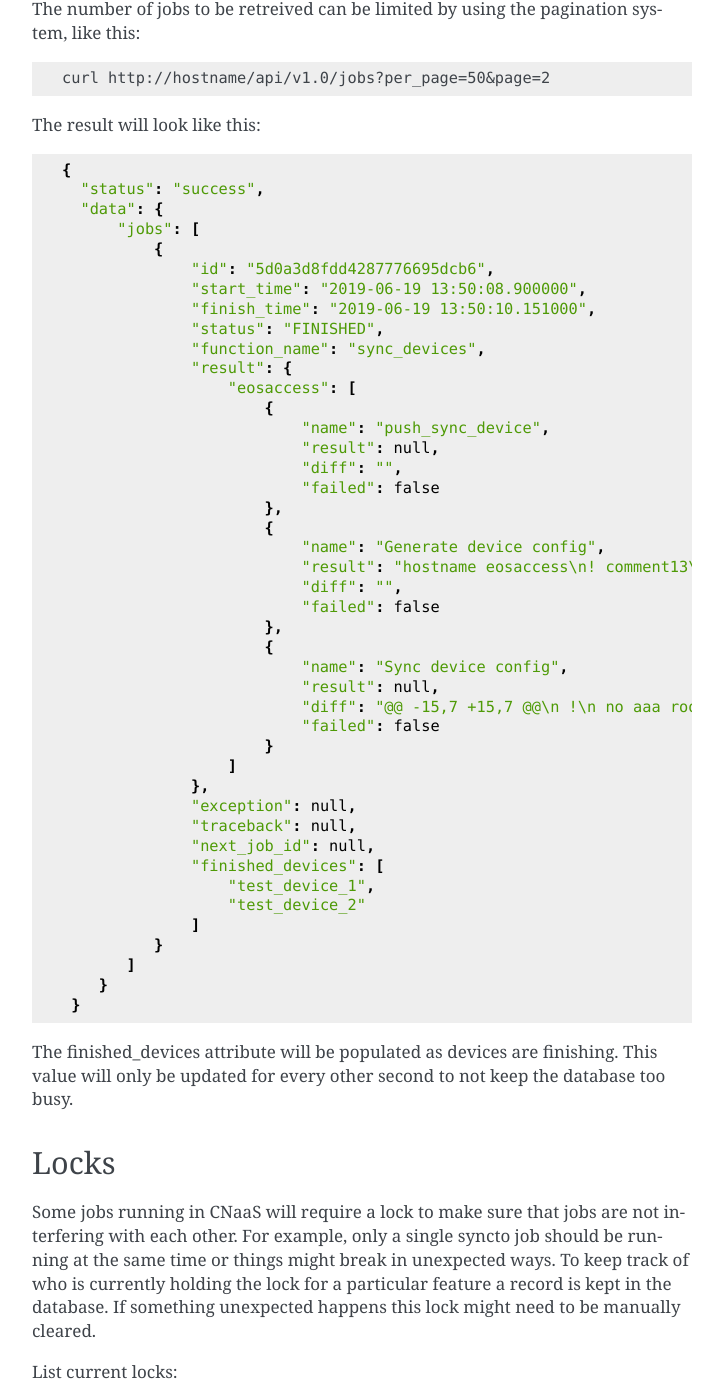
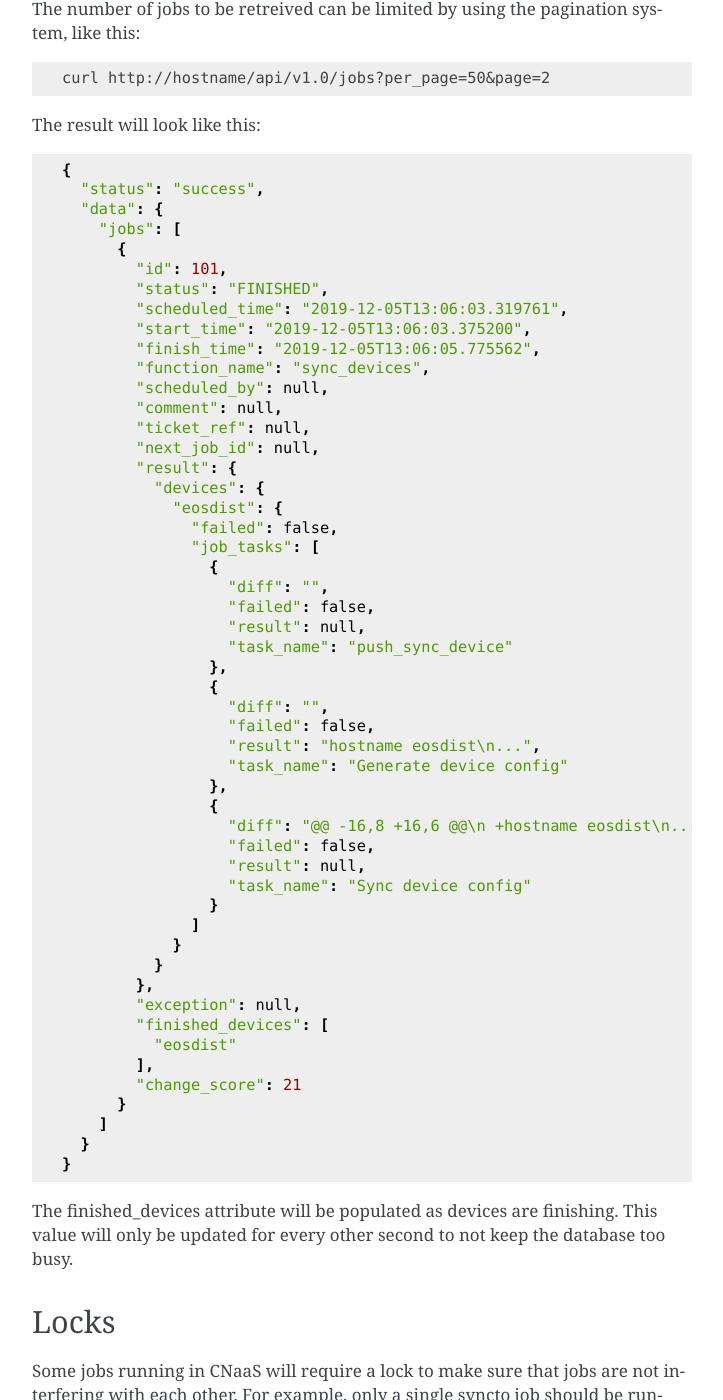
Before and after one commit to SUNET/cnaas-nms, a Sphinx documentation site: the page built from docs/apiref/jobs.rst, in a window 1280 px wide and 1400 px high, scrolled down 606 px. Shown: the whole window, without its empty margins (388-1111 px from the left). Built offline with Sphinx 7.4.7, drawn with Linux system fonts in a browser that asks for light colours.

Commit message:
Update example job output in API docs

```diff
--- a/docs/apiref/jobs.rst
+++ b/docs/apiref/jobs.rst
@@ -9,7 +9,6 @@ as a job in CNaaS-NMS. A job will always be in one of these states:
 - RUNNING: The job is currently running
 - FINISHED: The job has completed, all parts were executed but some parts might have errors
 - EXCEPTION: The job has stopped with an error/exception, all parts might not have been executed
-
 
 Jobs can only be retreived using this API, they can not be
 started. Jobs will automatically be started when using for example the
@@ -38,46 +37,54 @@ The result will look like this:
   {
     "status": "success",
     "data": {
-        "jobs": [
-            {
-                "id": "5d0a3d8fdd4287776695dcb6",
-                "start_time": "2019-06-19 13:50:08.900000",
-                "finish_time": "2019-06-19 13:50:10.151000",
-                "status": "FINISHED",
-                "function_name": "sync_devices",
-                "result": {
-                    "eosaccess": [
-                        {
-                            "name": "push_sync_device",
-                            "result": null,
-                            "diff": "",
-                            "failed": false
-                        },
-                        {
-                            "name": "Generate device config",
-                            "result": "hostname eosaccess\n! comment13\nmanagement api http-commands\n no shutdown\nusername admin privilege 15 secret admin\ninterface Management1\n ip address 192.168.50.100/24\n description MGMT\n !\ninterface Ethernet1\n description UPLINK1\n no switchport\n ip address 22.0.0.100/24\n !\ninterface Ethernet2\n description UPLINK2\n no switchport\n ip address 10.0.2.100/24\n !\nntp server 194.58.202.148\nntp server 256.256.256.256\nevent-handler dhclient\n trigger on-boot\n action bash sudo /mnt/flash/initialize_ma1.sh\naaa authorization exec default local",
-                            "diff": "",
-                            "failed": false
-                        },
-                        {
-                            "name": "Sync device config",
-                            "result": null,
-                            "diff": "@@ -15,7 +15,7 @@\n !\n no aaa root\n !\n-username admin privilege 15 role network-admin secret sha512 $6$YpD6h6ftCWTo7PZ5$hggo6ine4WxMihdNmwFNqmbuZzxVsms6kBj1Jk5No8nclojXOdpiW6H3U2o8NSpEhnVb7MidOkdNTQ3V1FJVs.\n+username admin privilege 15 role network-admin secret sha512 $6$DW74hZIKavZFaUVh$vvmDARAUOuPNrtRTl5unS0Nax7dyNwLhisVelV8BSEdUplCf8aqhoE6SRoi.fwBzmTKawJ.oa/AKOSYoG5rkq/\n !\n interface Ethernet1\n    description UPLINK1\n@@ -23,7 +23,7 @@\n    ip address 22.0.0.100/24\n !\n interface Ethernet2\n-   description bajs\n+   description UPLINK2\n    no switchport\n    ip address 10.0.2.100/24\n !",
-                            "failed": false
-                        }
-                    ]
-                },
-                "exception": null,
-                "traceback": null,
-                "next_job_id": null,
-		"finished_devices": [
-                    "test_device_1",
-                    "test_device_2"
+      "jobs": [
+        {
+          "id": 101,
+          "status": "FINISHED",
+          "scheduled_time": "2019-12-05T13:06:03.319761",
+          "start_time": "2019-12-05T13:06:03.375200",
+          "finish_time": "2019-12-05T13:06:05.775562",
+          "function_name": "sync_devices",
+          "scheduled_by": null,
+          "comment": null,
+          "ticket_ref": null,
+          "next_job_id": null,
+          "result": {
+            "devices": {
+              "eosdist": {
+                "failed": false,
+                "job_tasks": [
+                  {
+                    "diff": "",
+                    "failed": false,
+                    "result": null,
+                    "task_name": "push_sync_device"
+                  },
+                  {
+                    "diff": "",
+                    "failed": false,
+                    "result": "hostname eosdist\n...",
+                    "task_name": "Generate device config"
+                  },
+                  {
+                    "diff": "@@ -16,8 +16,6 @@\n +hostname eosdist\n...",
+                    "failed": false,
+                    "result": null,
+                    "task_name": "Sync device config"
+                  }
                 ]
+              }
             }
-         ]
-      }
-   }
+          },
+          "exception": null,
+          "finished_devices": [
+            "eosdist"
+          ],
+          "change_score": 21
+        }
+      ]
+    }
+  }
 
 The finished_devices attribute will be populated as devices are finishing.
 This value will only be updated for every other second to not keep
```
